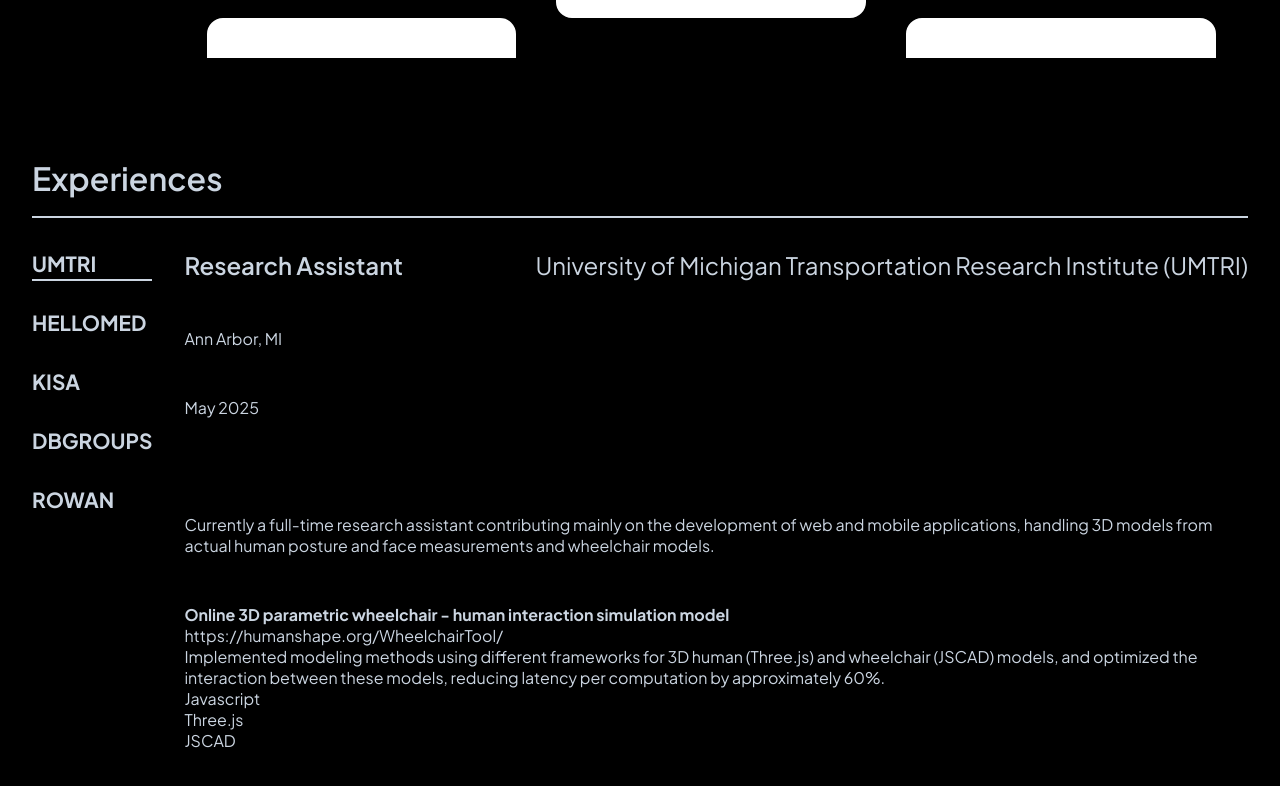
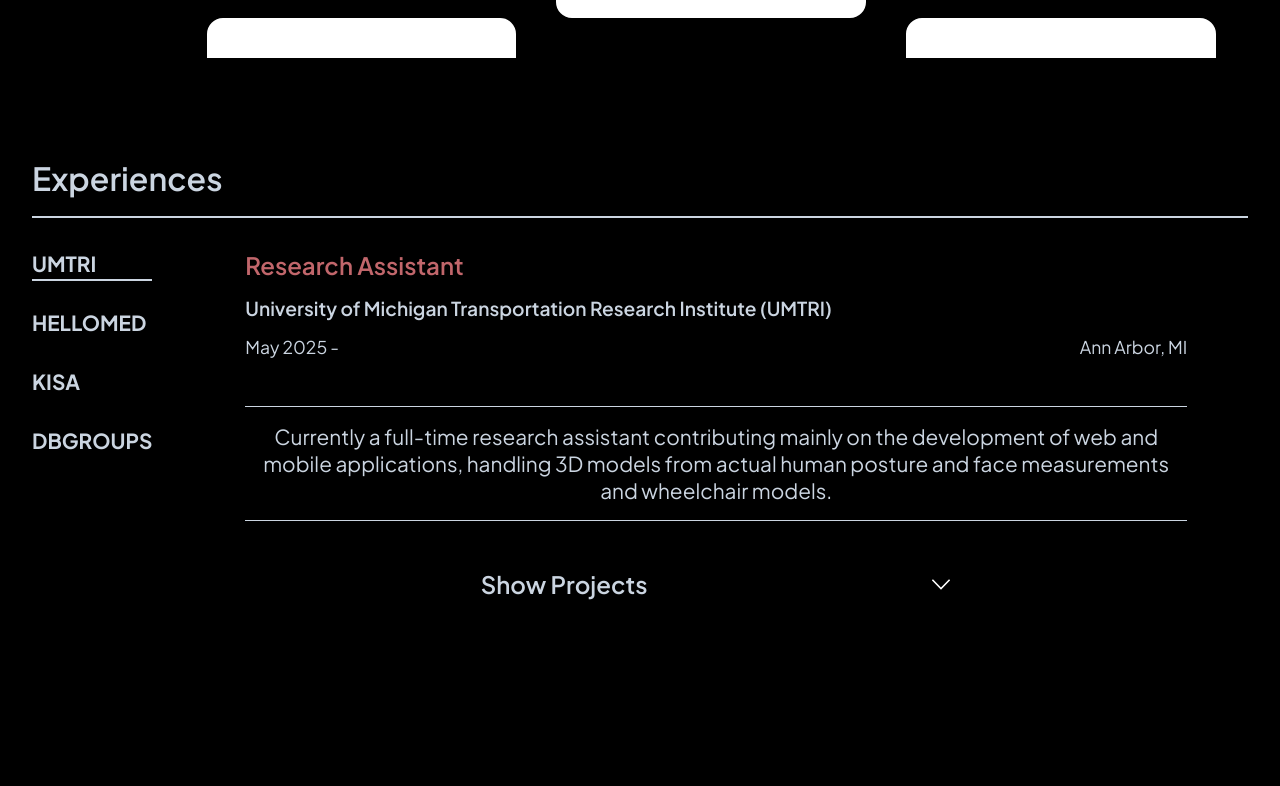
Before and after one commit to dongsub0918/personal-website, a Next.js app: page / in a window 1280 px wide. Shown: the part 1934-2720 px from the top of the page. Built offline with nearby package versions, Linux system fonts and the light colour scheme.

Commit message:
experience section project display

```diff
--- a/src/lib/content/experiences.ts
+++ b/src/lib/content/experiences.ts
@@ -138,16 +138,16 @@
       },
     ],
   },
-  ROWAN: {
-    title: "Data Analyst",
-    company: "ROWAN",
-    location: "Seoul, South Korea",
-    start: "Apr 2021",
-    end: "Aug 2021",
-    description:
-      "Processed neurosurgery diagnosis natural language data from actual Alzheimer's patients using AI models. Also developed a motion capture game designed to cure early stage Alzheimer's using Python and Mediapipe.",
-    projects: [],
-  },
+  //   ROWAN: {
+  //     title: "Data Analyst",
+  //     company: "ROWAN",
+  //     location: "Seoul, South Korea",
+  //     start: "Apr 2021",
+  //     end: "Aug 2021",
+  //     description:
+  //       "Processed neurosurgery diagnosis natural language data from actual Alzheimer's patients using AI models. Also developed a motion capture game designed to cure early stage Alzheimer's using Python and Mediapipe.",
+  //     projects: [],
+  //   },
 };
 
 export default experiences;
--- a/src/ui/experiencesSection/experiencesContent/experiencesContent.module.css
+++ b/src/ui/experiencesSection/experiencesContent/experiencesContent.module.css
@@ -1,23 +1,61 @@
 .container {
   display: flex;
   flex-direction: column;
-  gap: 3rem;
   width: 100%;
+  margin: 0 5%;
 }
 
 .header {
   display: flex;
-  position: relative;
-  justify-content: space-between;
-  align-items: center;
+  flex-direction: column;
   gap: 1rem;
+  transition: color var(--transition-duration) var(--transition-timing);
 
   h3 {
     font-size: 1.5rem;
     font-weight: 600;
+    color: var(--accent);
   }
 
   p {
-    font-size: 1.5rem;
+    font-size: 1.2rem;
+    font-weight: 600;
   }
 }
+
+.subHeader {
+  display: flex;
+  justify-content: space-between;
+  align-items: center;
+  margin-top: 1rem;
+  font-size: 1.1rem;
+}
+
+.description {
+  text-align: center;
+  margin: 3rem 0;
+  font-size: 1.3rem;
+  border-top: 1px solid var(--foreground);
+  border-bottom: 1px solid var(--foreground);
+  padding: 1rem 0;
+  transition: border-color var(--transition-duration) var(--transition-timing);
+}
+
+.projectsButton {
+  display: flex;
+  align-items: center;
+  justify-content: space-between;
+  width: 50%;
+  translate: 50% 0;
+  border: none;
+  background-color: var(--background);
+  color: var(--foreground);
+  font-family: var(--font-family);
+  font-size: 1.5rem;
+  font-weight: 600;
+  transition: all var(--transition-duration) var(--transition-timing);
+}
+
+.project {
+  margin: 0 5% 0 5%;
+}
--- a/src/ui/experiencesSection/experiencesContent/experiencesContent.tsx
+++ b/src/ui/experiencesSection/experiencesContent/experiencesContent.tsx
@@ -1,6 +1,9 @@
 import experiences from "@lib/content/experiences";
+import Icon from "@/ui/icon/icon";
 
 import styles from "./experiencesContent.module.css";
+
+import { useState, useEffect } from "react";
 
 interface ExperiencesContentProps {
   activeTab: string;
@@ -10,22 +13,45 @@
   activeTab,
 }: ExperiencesContentProps) {
   const experience = experiences[activeTab];
+  const [showProjects, setShowProjects] = useState(false);
+
+  useEffect(() => {
+    setShowProjects(false);
+  }, [activeTab]);
+
   return (
     <div className={styles.container}>
       {/* header */}
       <div className={styles.header}>
         <h3>{experience.title}</h3>
-        <p>
-          {experience.company} <br />
-        </p>
+        <p>{experience.company}</p>
+      </div>
+      <div className={styles.subHeader}>
+        <span>
+          {experience.start} - {experience.end}
+        </span>
+        <span>{experience.location}</span>
       </div>
 
-      <p>{experience.location}</p>
-      <p>{experience.start}</p>
-      <p>{experience.end}</p>
-      <p>{experience.description}</p>
-      {experience.projects.map((project) => (
-        <div key={project.title}>
+      {/* description */}
+      <div className={styles.description}>{experience.description}</div>
+
+      {/* projects */}
+      <button
+        className={styles.projectsButton}
+        onClick={() => setShowProjects(!showProjects)}
+      >
+        <span>{showProjects ? "Hide Projects" : "Show Projects"}</span>
+        {showProjects ? (
+          <Icon name="up-arrow" size={21} />
+        ) : (
+          <Icon name="down-arrow" size={21} />
+        )}
+      </button>
+
+      {showProjects &&
+        experience.projects.map((project) => (
+          <div key={project.title} className={styles.project}>
             <h4>{project.title}</h4>
             <p>{project.externallink}</p>
             <p>{project.link}</p>
--- a/src/ui/homeSection/sectionLinks/sectionLinks.module.css
+++ b/src/ui/homeSection/sectionLinks/sectionLinks.module.css
@@ -17,14 +17,14 @@
     var(--primary-light)
   );
   background-size: 1000% 100%;
-  animation: flowGradient 200s linear infinite;
+  animation: flowGradient 50s linear infinite;
   color: var(--foreground);
   font-family: var(--font-plus-jakarta);
-  font-size: 1.3rem;
+  font-size: 1rem;
   font-weight: 600;
   border: none;
   border-radius: 12px;
-  padding: 0.7rem 0.6rem 0.8rem 0.8rem;
+  padding: 0.5rem 0.7rem;
   cursor: pointer;
   transition: color var(--transition-duration) var(--transition-timing);
 }
```
Also changed, not shown: public/down-arrow.svg (added), public/up-arrow.svg (added). Lines whose indentation alone changed are shown as unchanged.
